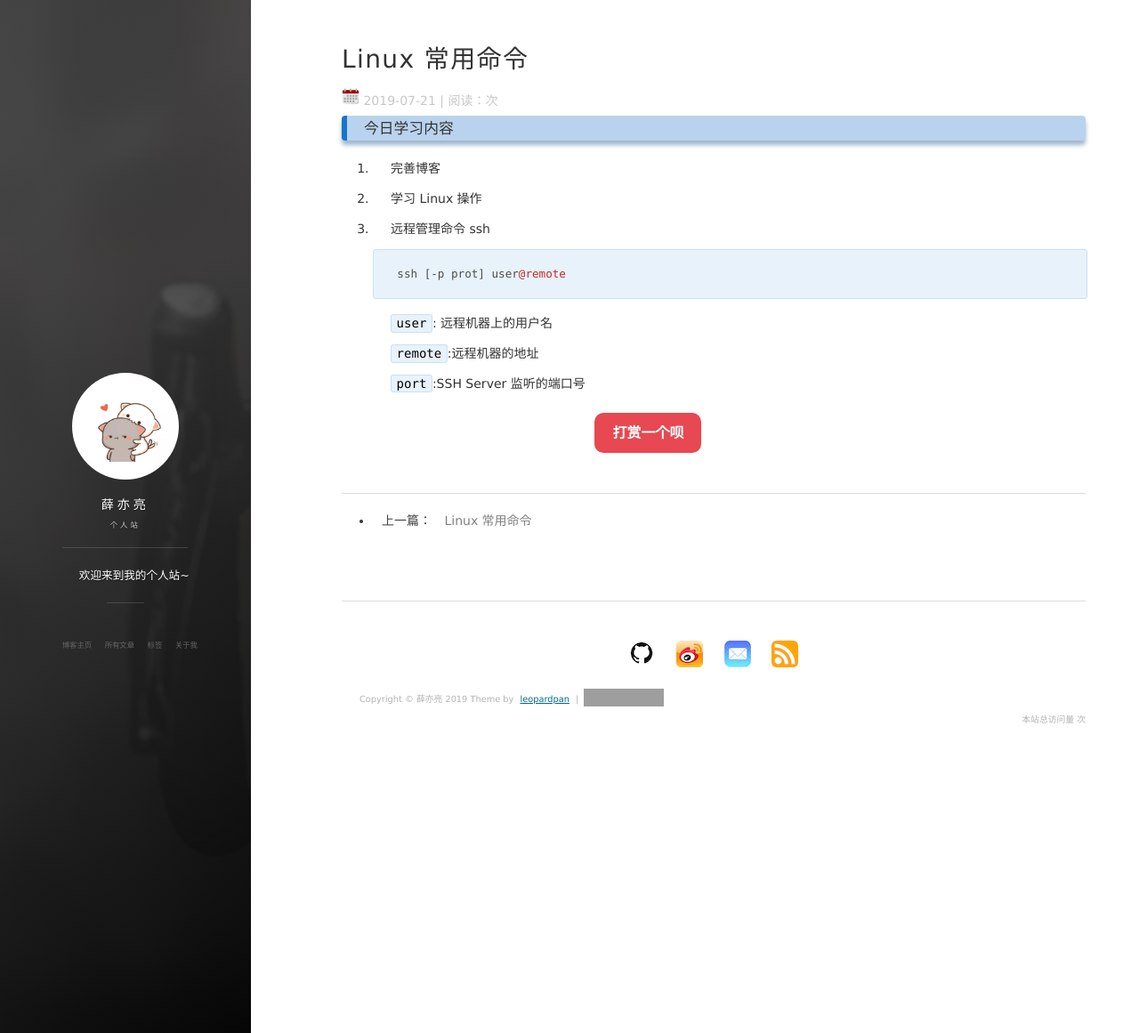
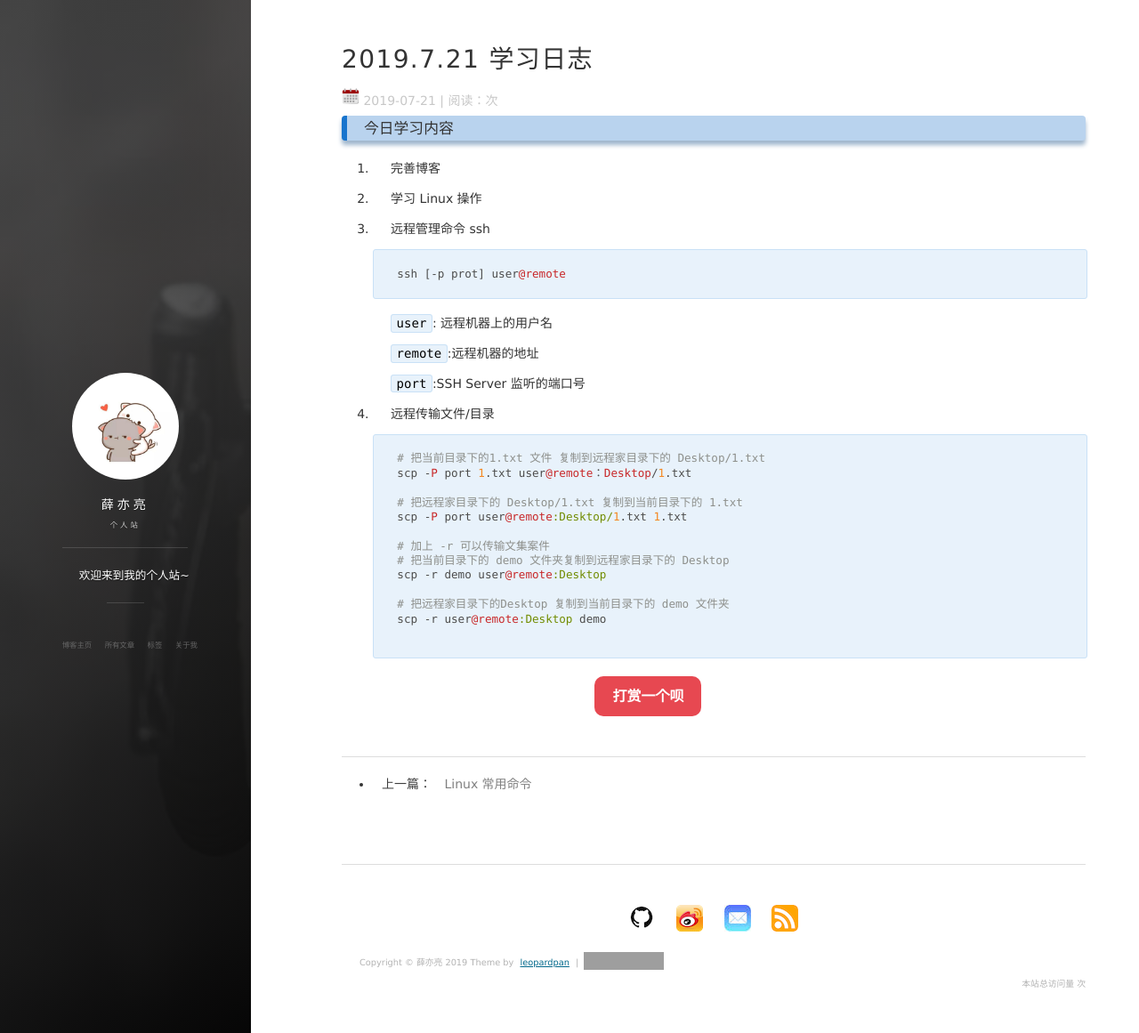
Before and after one commit to 787119359/787119359.github.io, a Jekyll site: the page built from _posts/2019-07-21-Learning_Log.md, in a window 1280 px wide and 1161 px high. Shown: the whole window at 89% size. Built offline with Jekyll 4.4.1, drawn with Linux system fonts in a browser that asks for light colours; nearby versions of some CDN libraries; comment, search, counter and statistics services are not loaded; grey boxes are pictures that could not be loaded.

Commit message:
format_change

````diff
--- a/_posts/2019-07-21-Learning_Log.md
+++ b/_posts/2019-07-21-Learning_Log.md
@@ -1,8 +1,8 @@
 ---
 layout: post
-title: "Linux 常用命令"
+title: "2019.7.21 学习日志"
 date: 2019-07-21
-tag: 学习
+tag: 日志
 ---
 
 ### 今日学习内容
@@ -22,3 +22,21 @@ tag: 学习
    `remote`:远程机器的地址
 
    `port`:SSH Server 监听的端口号
+
+4. 远程传输文件/目录
+
+   ```
+   # 把当前目录下的1.txt 文件 复制到远程家目录下的 Desktop/1.txt
+   scp -P port 1.txt user@remote：Desktop/1.txt
+
+   # 把远程家目录下的 Desktop/1.txt 复制到当前目录下的 1.txt
+   scp -P port user@remote:Desktop/1.txt 1.txt
+
+   # 加上 -r 可以传输文集案件
+   # 把当前目录下的 demo 文件夹复制到远程家目录下的 Desktop
+   scp -r demo user@remote:Desktop
+
+   # 把远程家目录下的Desktop 复制到当前目录下的 demo 文件夹
+   scp -r user@remote:Desktop demo
+
+   ```
````
Also changed, not shown: _posts/2019-07-17-Learning_Log.md (renamed from _posts/2019-07-17-2019.7.17Learning_Log.md, +1 -1 lines), _posts/2019-07-18-Learning_Log.md (renamed from _posts/2019-07-18-2019.7.18Learning_Log.md, +1 -1 lines), _posts/2019-07-19-Learning_Log.md (renamed from _posts/2019-07-19-2019.7.19Learning_Log.md, +1 -1 lines).
